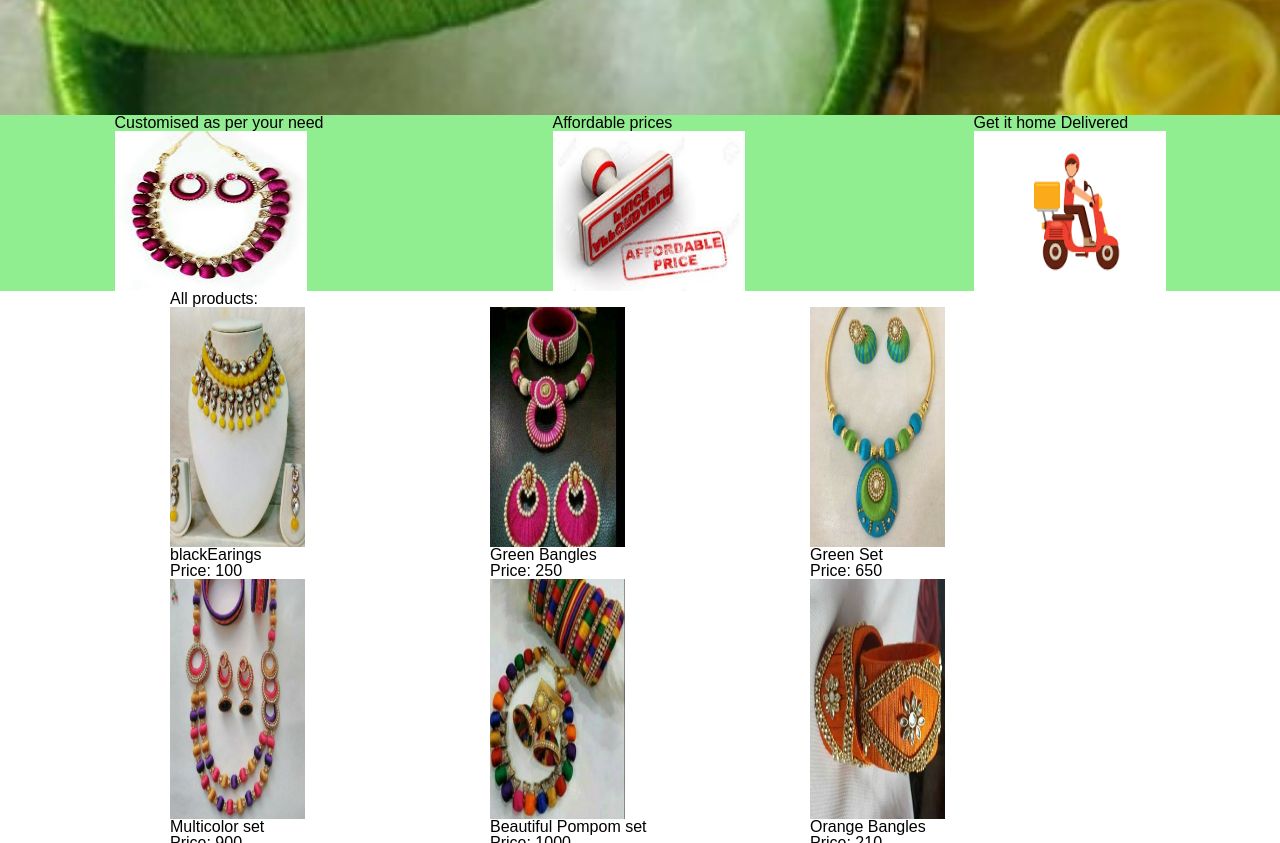
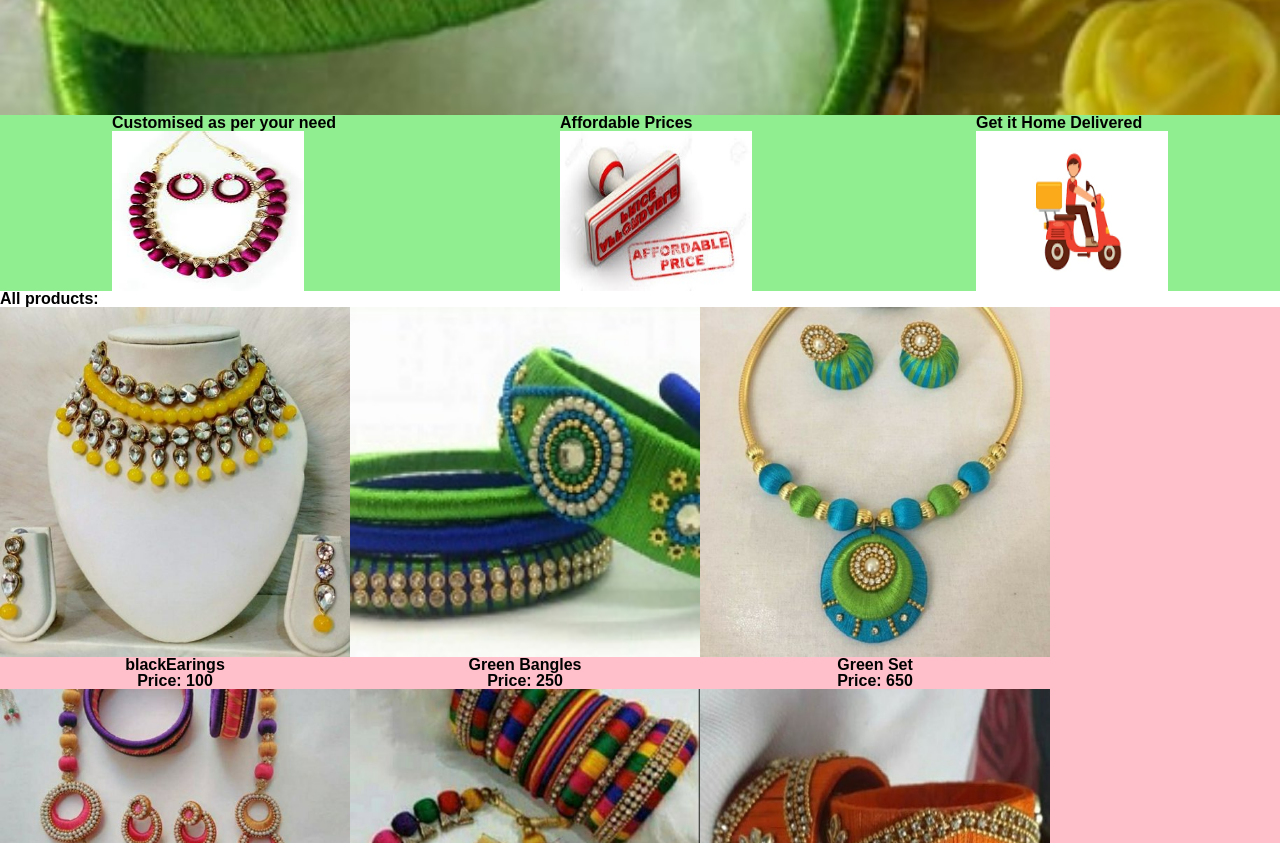
Before and after one commit to vinita26/website-assignment, a plain HTML site: page index.html in a window 1280 px wide. Shown: the part 205-1048 px from the top of the page. Drawn offline with Linux system fonts and the light colour scheme; a web font is replaced by a local one.

Commit message:
updated after review

```diff
--- a/css/style.css
+++ b/css/style.css
@@ -5,6 +5,10 @@
   position: fixed;
   top: 0%;
   width: 100%;
+}
+#nav-logo img{
+  height: 4vh;
+  width: auto;
 }
 #nav-bar{
   display: flex;
@@ -60,10 +64,29 @@ body{
   height: 20vh;
   width: 15vw;
 }
+h2 {
+  font-weight: bold;
+}
+#all-products{
+  display: flex;
+  flex-wrap: wrap;
+  justify-content: flex-start;
+  align-items: flex-start;
+  align-content: space-between;
+  background-color: pink;
+}
+.products{
+  display: flex;
+  flex-direction: column;
+  align-items: center;
+}
+#all-products .products img{
+  width:350px;
+  height:350px;
+}
 
-#container1 .grid_4 img{
-  width:45%;
-  height:30%;
+#product-name, .products p {
+  font-weight: bold;
 }
 footer {
   display: flex;
@@ -79,12 +102,14 @@ footer i{
 }
 /* On screens that are 600px wide or less, make the menu links stack on top of each other instead of next to each other */
 @media screen and (max-width: 600px) {
+    #nav-bar .nav-right ul{
+    flex-direction: column;
+    display: inline-flex;
+  }
     .three-column-section{
       flex-direction: column;
-      align-items: center;
     }
-    #nav-bar .nav-right ul{
+    #all-products{
       flex-direction: column;
-      display: inline-flex;
     }
 }
--- a/index.html
+++ b/index.html
@@ -28,8 +28,8 @@
           <ul>
             <li><a href=#>Home</a></li>
             <li><a href="/Contact.html" />Contact Us</a></li>
-            <li><a href=# />Track Status</a></li>
-            <li><a href=# /><i class="fas fa-cart-plus"></i></a></li>
+            <li><a href=# />Order Status</a></li>
+            <li><a href=# /><i class="fas fa-cart-plus"></i>Cart</a></li>
           </ul>
         </div>
     </div>
@@ -49,61 +49,55 @@
       </img>
     </div>
     <div class="second-column">
-      <h2>Affordable prices</h2>
+      <h2>Affordable Prices</h2>
       <img src="../img/price.jpg" alt="price" >
       <!-- <p>You couldn't find such a great jwellery at our price.</p> -->
       </img>
     </div>
     <div class="third-column">
-      <h2>Get it home Delivered</h2>
+      <h2>Get it Home Delivered</h2>
       <img src="../img/delivery.png" alt="delivery">
       <!-- <p>We will deliver your favourite jwellery to your or your loved one's doorstep.</p> -->
       </img>
     </div>
   </section>
 
-  <div id="container1" class="container_12">
-    <div class="grid_12">
-      <h2>All products:</h2>
+<h2>All products:</h2>
+  <div id=all-products>
+    <div class="products">
+      <img src="../img/product1.jpg" alt="blackEarings" ></img>
+      <span id="product-name">blackEarings</span>
+      <p>Price: 100</p>
     </div>
+    <div class="products">
+      <img src="../img/product2.jpg" alt="Green Bangles" ></img>
+      <span id="product-name">Green Bangles</span>
+      <p>Price: 250</p>
 
-    <div class="grid_4">
-      <img src="../img/product1.jpg" alt="blackEarings" ><br>
-        <span id="product-name"><b>blackEarings</b>
-        <p><b>Price: 100</p>
-      </img>
     </div>
-    <div class="grid_4">
-      <img src="../img/product7.jpg" alt="Green Bangles" ><br>
-        <span id="product-name">Green Bangles</span>
-        <p><b>Price: 250</p>
-      </img>
+    <div class="products">
+      <img src="../img/product3.jpg" alt="Green Set"></img>
+      <span id="product-name">Green Set</span>
+      <p>Price: 650</p>
+
     </div>
-    <div class="grid_4">
-      <img src="../img/product3.jpg" alt="Green Bangles" ><br>
-        <span id="product-name">Green Set</span>
-        <p><b>Price: 650</p>
-      </img>
+    <div class="products">
+      <img src="../img/product4.jpg" alt="Green Bangles" ></img>
+      <span id="product-name">Beautiful Pompom set</span>
+      <p>Price: 1000</p>
+
     </div>
-
-
-    <div id="container2" class="grid_4">
-      <img src="../img/product4.jpg" alt="blackEarings" ><br>
-        <span id="product-name">Multicolor set</span>
-        <p><b>Price: 900</p>
-      </img>
-    </div>
-    <div class="grid_4">
-      <img src="../img/product5.jpg" alt="Green Bangles" ><br>
-        <span id="product-name">Beautiful Pompom set</span>
-        <p><b>Price: 1000</p>
-      </img>
-    </div>
-    <div class="grid_4">
-      <img src="../img/product6.jpg" alt="Green Bangles" ><br>
+    <div class="products">
+      <img src="../img/product5.jpg" alt="Green Bangles" ></img>
         <span id="product-name">Orange Bangles</span>
         <p><b>Price: 210</p>
-      </img>
+
+    </div>
+    <div class="products">
+      <img src="../img/product6.jpg" alt="Green Bangles" ></img>
+        <span id="product-name">Orange Bangles</span>
+        <p><b>Price: 210</p>
+
     </div>
   </div>
 
```
